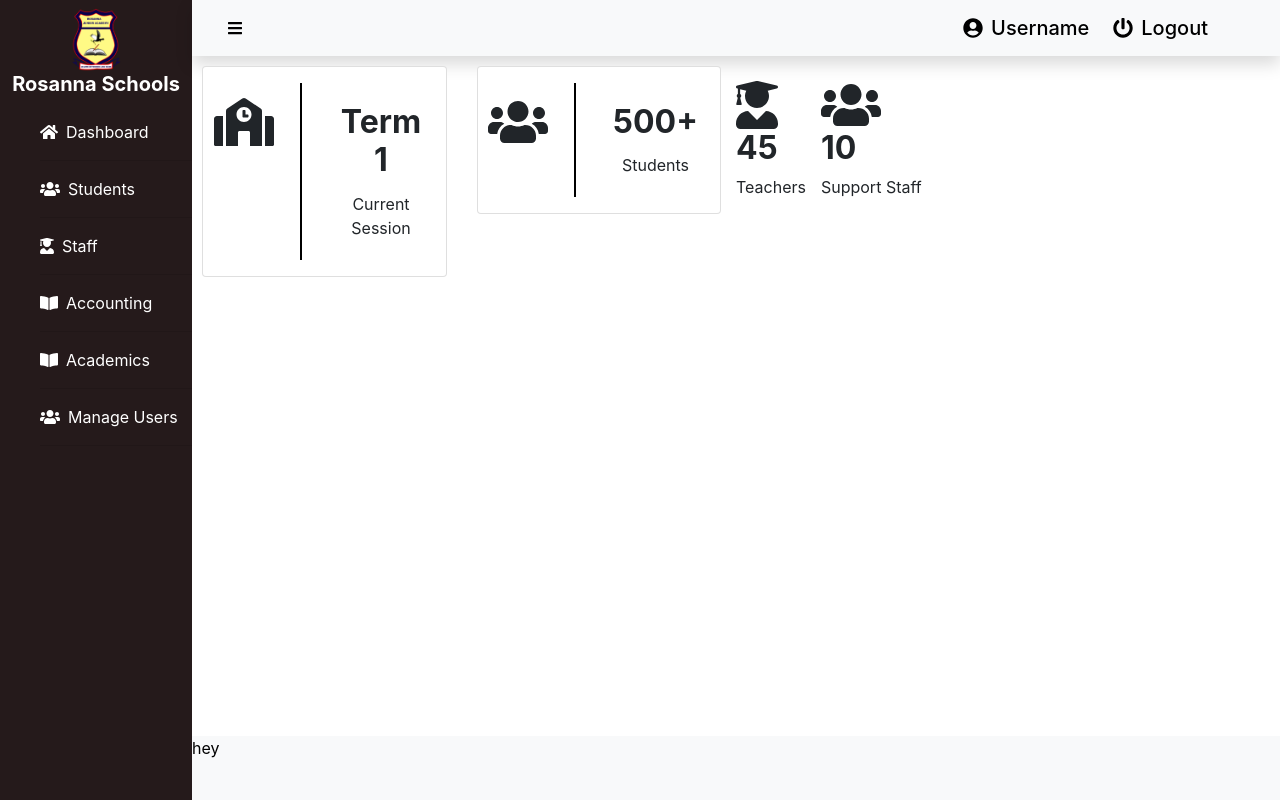
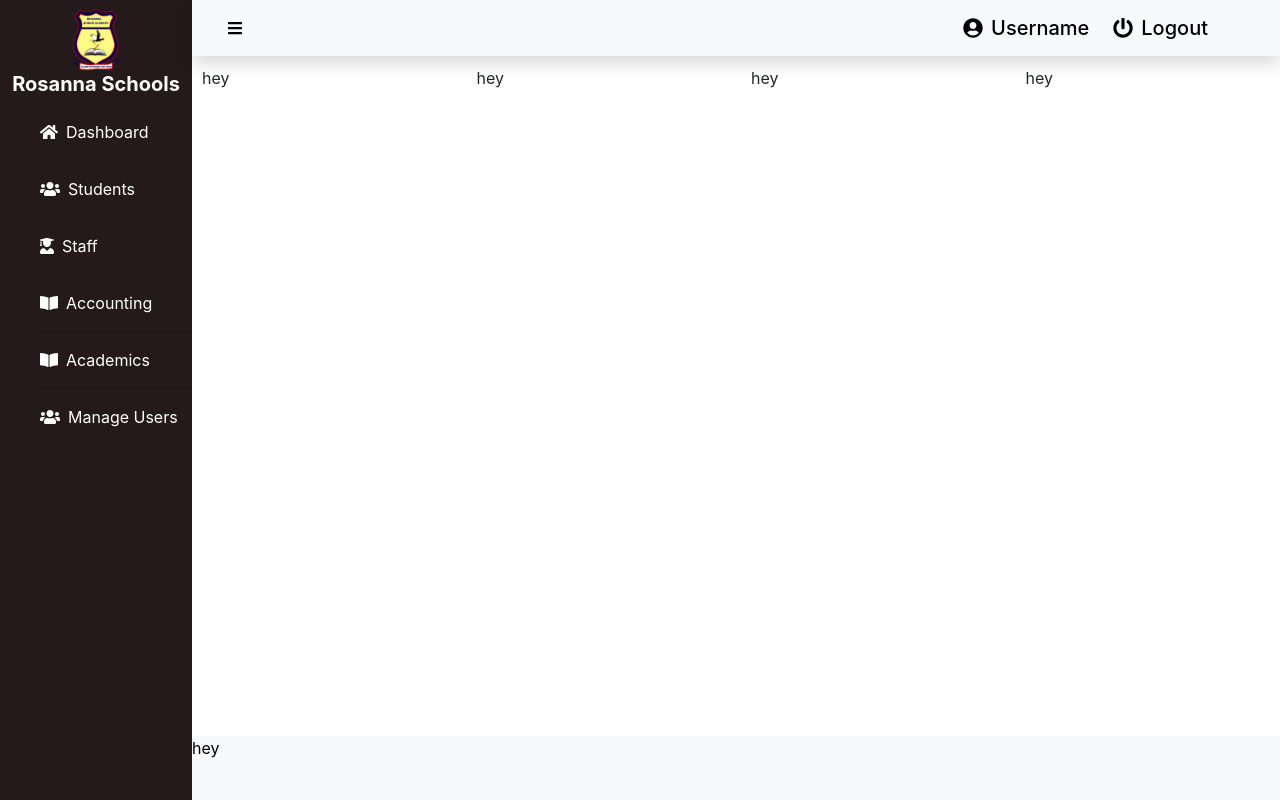
Before and after one commit to megateams/rosanna, a Django app: page /dashboard/ in a window 1280 px wide. Run offline with Django 4.2, Linux system fonts and the light colour scheme; some libraries are stand-ins or nearby versions.

Commit message:
cardchanges

```diff
--- a/frontend/static/css/style.css
+++ b/frontend/static/css/style.css
@@ -52,10 +52,7 @@
     width: 85%;
 
 }
-.solidline
-{
-    border-right: 2px solid black;
-}
+
 
 .icon{
   font-size: 3rem;
@@ -66,26 +63,3 @@
 .cards a{
   text-decoration: none;
 }
-
-.card:hover
-{
-    background-color: #05d230;
-    border: 2px solid #02295d;
-}
-.card:hover .solidline
-{
-    border-right: 2px solid #fff;
-}
-
-.card:hover h2, .card:hover p
-{
-    color: #fff;
-}
-
-.card:hover .icon{
-  color: #fff;
-}
-.projectscard
-{
-    border-left: 10px solid #02295d;
-}
--- a/frontend/templates/frontend/dashboard.html
+++ b/frontend/templates/frontend/dashboard.html
@@ -9,71 +9,19 @@
         <!-- cards -->
       <div class="row cards">
         <div class=" col-lg-3 col-md-3">
-            <div class="card projectscard pt-3 pb-3">
-                <div class='row'>
-                    <div class='col-5 solidline  text-center'>
-                        <i class="fas fa-school    icon"></i>
-                    </div>
-                    <div class='col-7'>
-                        <div class="card-body text-center">
-                            <h2 class="card-title"><b>Term 1</b></h2>
-                            <p class="card-text">Current Session</p>
-                        </div>
-                    </div>
-                </div>
-
-            </div>
+            hey
         </div>
 
         <div class="col-lg-3 col-md-3">
-            <div class="card projectscard pt-3 pb-3">
-                <div class='row'>
-                    <div class='col-5 solidline  text-center'>
-                        <i class="fas fa-users    icon"></i>
-                    </div>
-                    <div class='col-7'>
-                        <div class="card-body text-center">
-                            <h2 class="card-title"><b>500+</b></h2>
-                            <p class="card-text">Students</p>
-                        </div>
-                    </div>
-                </div>
-
-            </div>
+            hey
         </div>
 
-        <div class=" col-lg-3col-md-3">
-            <div className="card projectscard pt-3 pb-3">
-                <div className='row'>
-                    <div className='col-5 solidline  text-center'>
-                        <i class="fas fa-user-graduate    icon"></i>
-                    </div>
-                    <div className='col-7'>
-                        <div className="card-body text-center">
-                            <h2 className="card-title"><b>45</b></h2>
-                            <p className="card-text">Teachers</p>
-                        </div>
-                    </div>
-                </div>
-
-            </div>
+        <div class=" col-lg-3 col-md-3">
+            hey
         </div>
 
         <div class="col-lg-3 col-md-3">
-            <div className="card projectscard pt-3 pb-3">
-                <div className='row'>
-                    <div className='col-5 solidline  text-center'>
-                        <i class="fas fa-users    icon"></i>
-                    </div>
-                    <div className='col-7'>
-                        <div className="card-body text-center">
-                            <h2 className="card-title"><b>10</b></h2>
-                            <p className="card-text">Support Staff</p>
-                        </div>
-                    </div>
-                </div>
-
-            </div>
+            hey
         </div>
       </div>
         <!-- cards -->
```
